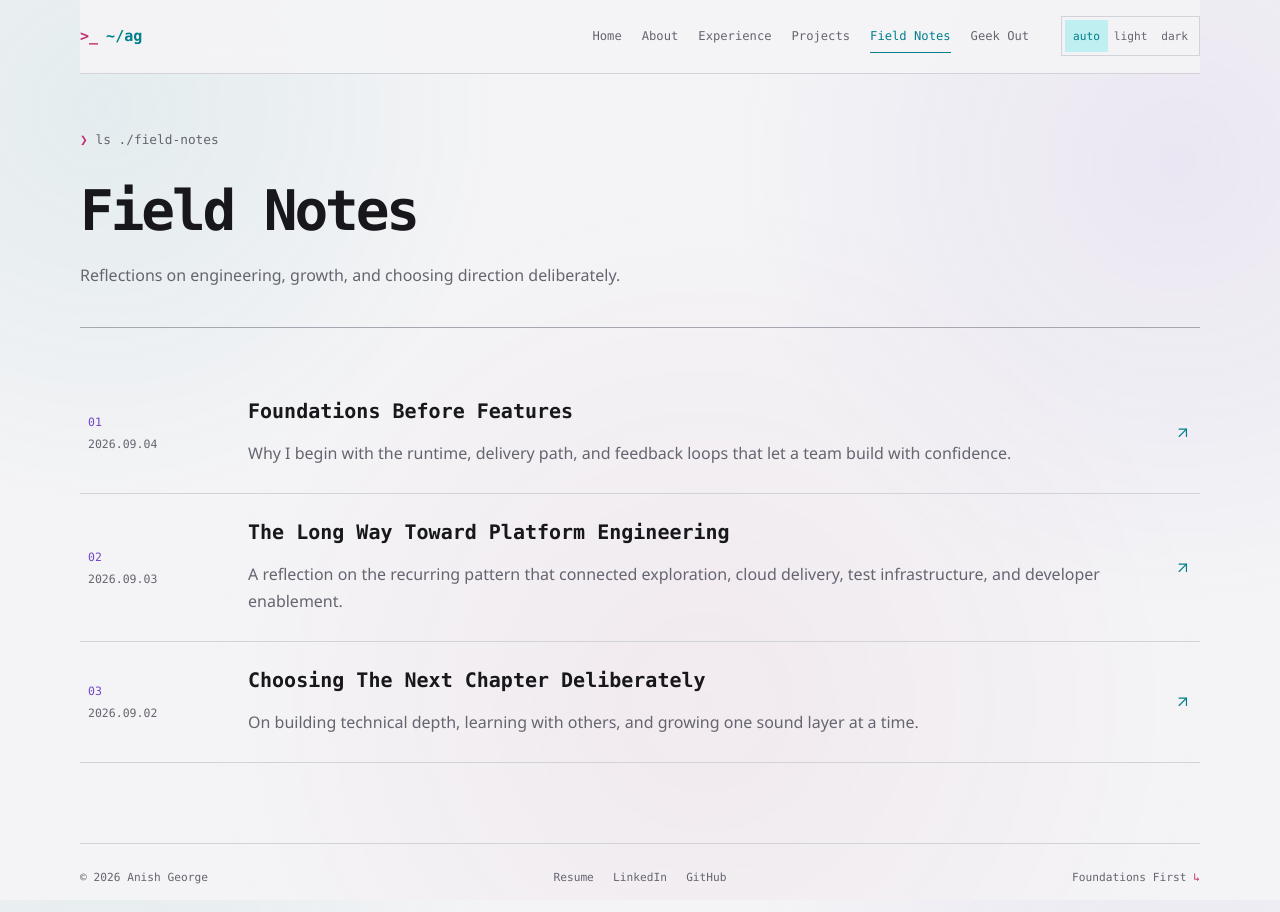
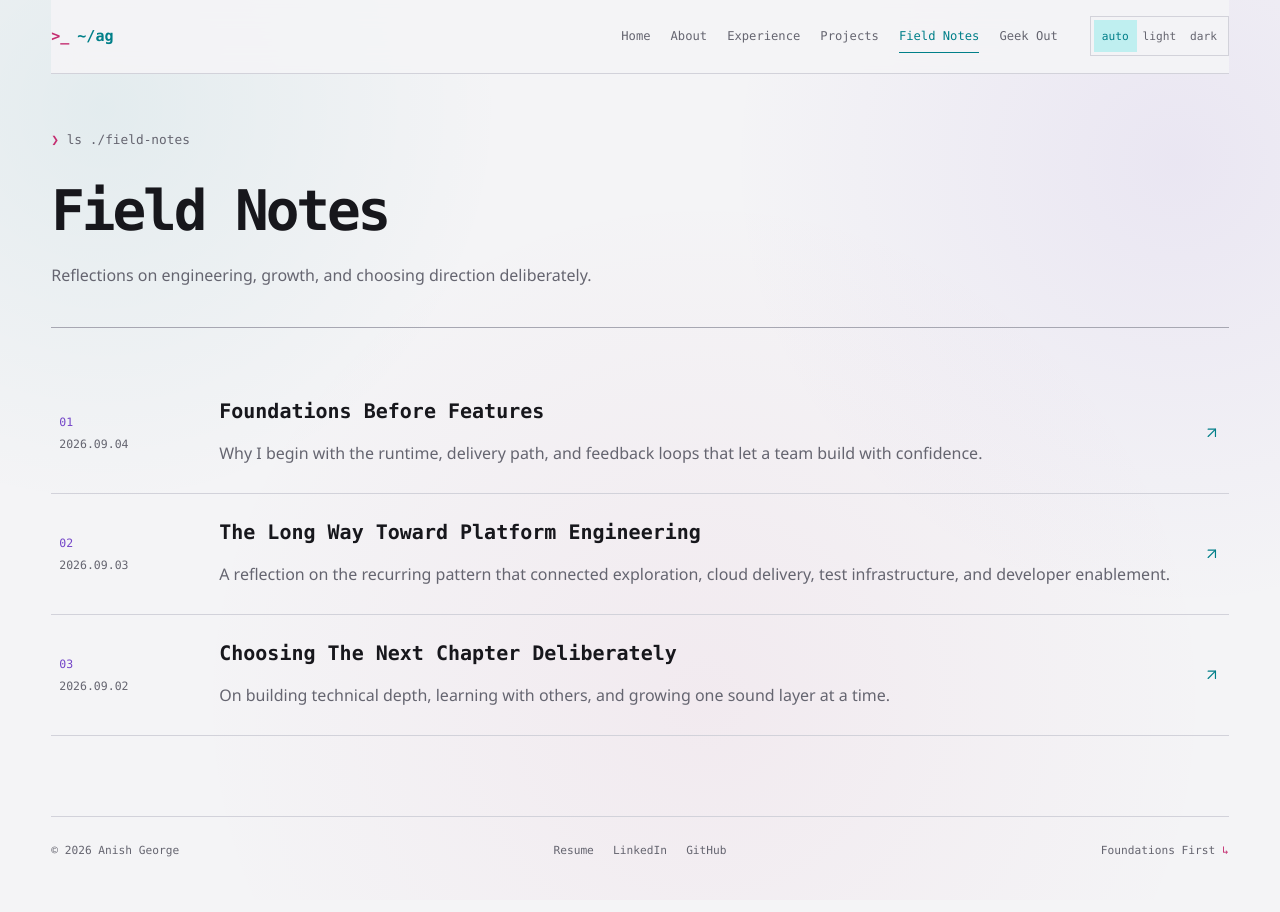
Before and after one commit to ANISHG-26/ANISHG-26.github.io, a Jekyll site: the page built from field-notes.html, in a window 1280 px wide. Built offline with Jekyll 4.4.1, drawn with Linux system fonts in a browser that asks for light colours; nearby versions of some CDN libraries.

Commit message:
feat: make portfolio layout fluid across screens

```diff
--- a/assets/css/portfolio.css
+++ b/assets/css/portfolio.css
@@ -1,5 +1,6 @@
 :root {
   color-scheme: light;
+  --content-max: 1440px;
   --background: #f4f4f6; --surface: #ffffff; --surface-raised: #fafafd; --surface-muted: #e9e9ee;
   --foreground: #17171c; --muted-foreground: #656570; --border: #d2d2da; --border-strong: #a7a7b2;
   --cyan: #007f89; --cyan-soft: #bfeff0; --pink: #c42d70; --pink-soft: #ffd1e5;
@@ -30,7 +31,7 @@ h1, h2, h3, p { margin-top: 0; }
 h1, h2, h3 { line-height: 1.25; }
 h1, h2 { font-family: var(--font-code); }
 svg { width: 1.1rem; height: 1.1rem; flex: 0 0 auto; }
-.section-shell, .site-header { width: min(1120px, calc(100% - 4rem)); margin-inline: auto; }
+.section-shell, .site-header { width: min(var(--content-max), calc(100% - clamp(2rem, 8vw, 8rem))); margin-inline: auto; }
 .skip-link { position: fixed; z-index: 100; top: 1rem; left: 1rem; padding: .6rem 1rem; background: var(--foreground); color: var(--background); transform: translateY(-180%); }
 .skip-link:focus { transform: none; }
 .site-header { position: sticky; top: 0; z-index: 20; min-height: 4.6rem; display: grid; grid-template-columns: 1fr auto auto; gap: 2rem; align-items: center; border-bottom: 1px solid var(--border); background: color-mix(in srgb, var(--background) 94%, transparent); backdrop-filter: blur(16px); }
@@ -51,7 +52,7 @@ svg { width: 1.1rem; height: 1.1rem; flex: 0 0 auto; }
 .theme-switcher button[aria-pressed="true"] { background: var(--cyan-soft); color: var(--cyan); }
 .workspace-path { display: flex; justify-content: space-between; gap: 1rem; padding-block: 1.3rem; color: var(--muted-foreground); font: .73rem var(--font-code); }
 .workspace-path > span:first-child { color: var(--purple); }
-.foundation-hero { display: grid; grid-template-columns: 1.08fr 1fr; gap: 3.5rem; align-items: center; padding-block: 3.3rem 4.5rem; }
+.foundation-hero { display: grid; grid-template-columns: minmax(0, 1.08fr) minmax(0, 1fr); gap: clamp(2rem, 5vw, 5rem); align-items: center; padding-block: 3.3rem 4.5rem; }
 .command-line, .section-index { color: var(--muted-foreground); font: .8rem/1.6 var(--font-code); margin-bottom: 1.6rem; }
 .shell-comment, .yaml-comment { color: var(--muted-foreground); }
 .shell-comment { margin-left: .6rem; }
@@ -87,7 +88,7 @@ svg { width: 1.1rem; height: 1.1rem; flex: 0 0 auto; }
 .directory-name { font: .9rem var(--font-code); }
 .directory-description { color: var(--muted-foreground); font-size: .89rem; }
 .directory-list a > span:last-child { color: var(--cyan); }
-.home-notes { display: grid; grid-template-columns: 1.2fr 1fr; gap: 5rem; padding-block: 4rem; align-items: center; }
+.home-notes { display: grid; grid-template-columns: minmax(0, 1.2fr) minmax(0, 1fr); gap: clamp(2rem, 6vw, 6rem); padding-block: 4rem; align-items: center; }
 .home-notes h2 { font-size: 1.45rem; letter-spacing: -.03em; }
 .home-notes p:last-child { color: var(--muted-foreground); margin-bottom: 0; }
 .note-preview { display: block; padding: 1.4rem; border-left: 2px solid var(--pink); background: color-mix(in srgb, var(--surface) 65%, transparent); transition: border-color .2s; }
@@ -181,6 +182,10 @@ svg { width: 1.1rem; height: 1.1rem; flex: 0 0 auto; }
   .foundation-hero { gap: 2rem; }
   .yaml-code { font-size: .66rem; }
 }
+@media (min-width: 801px) and (max-width: 1180px) {
+  .desktop-nav { gap: .55rem; font-size: .7rem; }
+  .theme-switcher button { min-width: 2.35rem; }
+}
 @media (max-width: 800px) {
   .site-header { grid-template-columns: 1fr auto; padding-block: .7rem; }
   .desktop-nav { grid-row: 2; grid-column: 1/-1; flex-wrap: wrap; gap: .3rem 1.3rem; }
```
